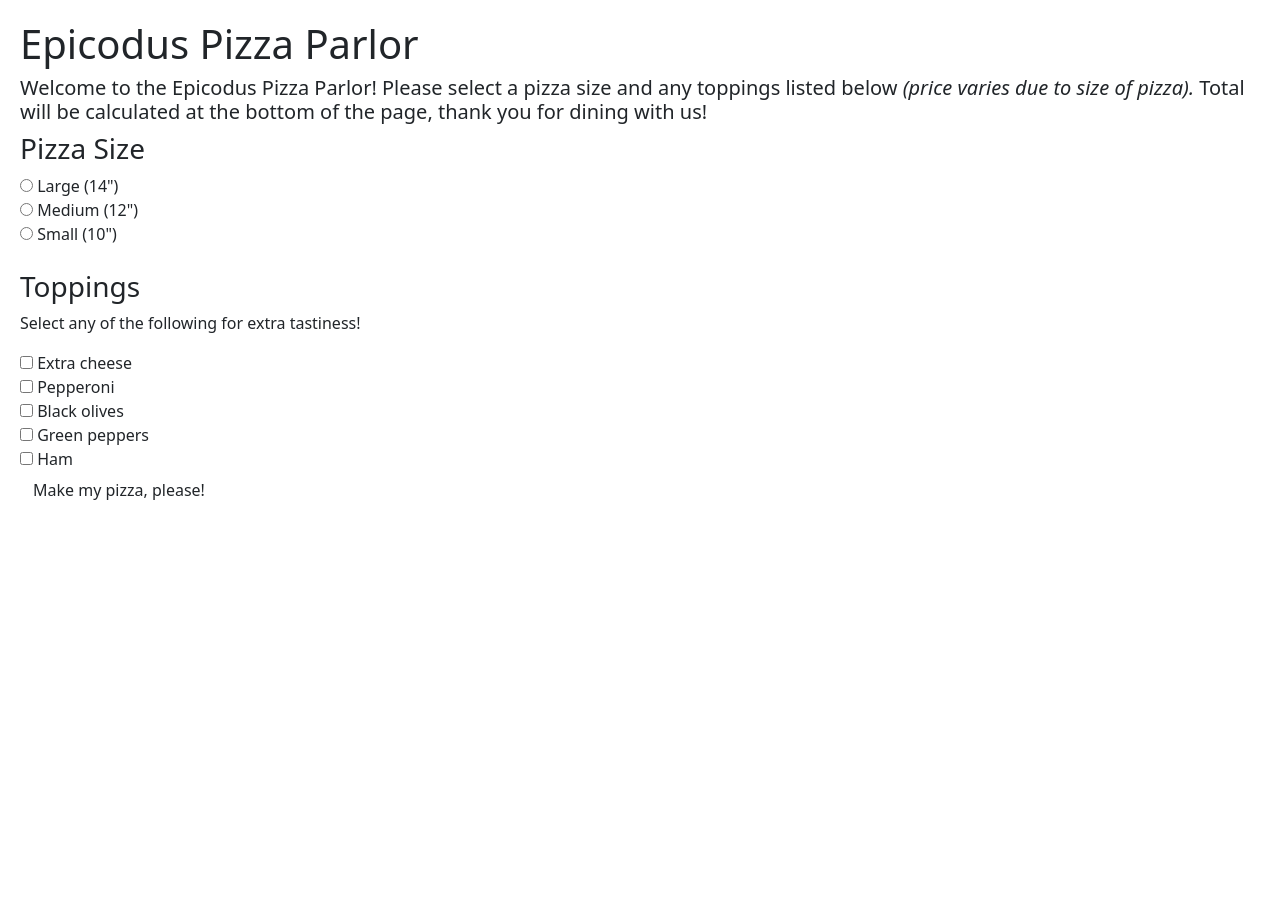
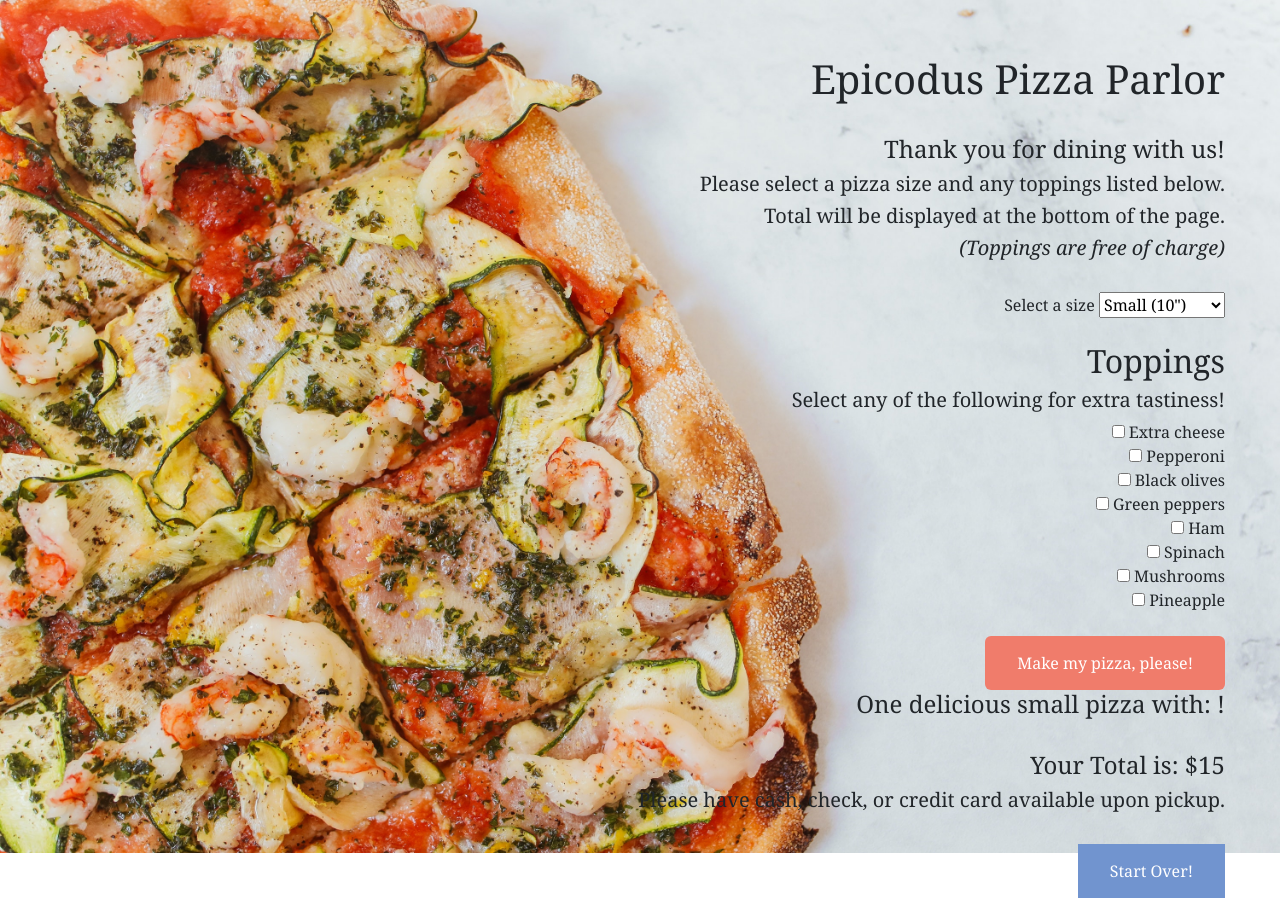
Before and after one commit to lauramhope/pizza-parlor, a plain HTML site: page index.html in a window 1280 px wide. Both pictures are taken after a click on the button "Make my pizza, please!". Before the commit the page ends 800 px from the top, so only its background shows below. Drawn offline with nearby package versions, Linux system fonts and the light colour scheme.

Commit message:
Add bootstrap styling with custom CSS styling for background-image and font, remove radio buttons and replace with drop down box, remove handleRadio function.

```diff
--- a/css/styles.css
+++ b/css/styles.css
@@ -1,13 +1,37 @@
-/* .hidden-toppings {
-  display: none;
-} */
-
-
 .hidden {
   display: none;
 }
 
 body {
-  padding-left: 20px;
-  padding-top: 20px;
+  padding-right: 55px;
+  padding-top: 55px;
+  text-align: right;
+  background-image: url("pizza.jpg");
+  background-position: auto;
+  background-repeat: no-repeat;
+  background-size: cover;
+  background-attachment: fixed;
+  font-family: Georgia;
 }
+
+#pizza-submit {
+  background-color: #f07c6b;
+  border: none;
+  color: white;
+  padding: 15px 32px;
+  text-align: center;
+  text-decoration: none;
+  display: inline-block;
+  font-size: 16px;
+}
+
+#pizza-refresh {
+  background-color: #7194cf;
+  border: none;
+  color: white;
+  padding: 15px 32px;
+  text-align: center;
+  text-decoration: none;
+  display: inline-block;
+  font-size: 16px;
+}
--- a/index.html
+++ b/index.html
@@ -14,29 +14,26 @@
 
   <div id="intro">
     <h1>Epicodus Pizza Parlor</h1>
-    <h5>Welcome to the Epicodus Pizza Parlor! Please select a pizza size and any toppings listed below <em>(price varies due to size of pizza).</em> Total will be calculated at the bottom of the page, thank you for dining with us!</h5>
+    <br>
+    <h4>Thank you for dining with us!</h4>
+    <h5>Please select a pizza size and any toppings listed below.</h5>
+    <h5>Total will be displayed at the bottom of the page.</h5>
+    <h5><em>(Toppings are free of charge)</em></h5>
   </div>
-
-  <h3>Pizza Size</h3>
+  <br>
   <form id="pizza-size">
-    <label>
-      <input type="radio" name="size" value="large">
-      Large (14")
-    </label><br>
-    <label>
-      <input type="radio" name="size" value="medium">
-      Medium (12")
-    </label><br>
-    <label>
-      <input type="radio" name="size" value="small">
-      Small (10")
-    </label><br>
+    <label>Select a size</label>
+    <select id="select-size">
+      <option value="small">Small (10")</option>
+      <option value="medium">Medium (12")</option>
+      <option value="large">Large (14")</option>
+    </select>
   </form>
   <br>
   <div id="toppings">
-    <h3>Toppings</h3>
+    <h2>Toppings</h2>
     <form id="pizza-toppings">
-      <p>Select any of the following for extra tastiness!</p>
+      <h5>Select any of the following for extra tastiness!</h5>
       <label>
         <input type="checkbox" name="topping-option" value="extra-cheese" id="Extra cheese">
         Extra cheese
@@ -57,6 +54,19 @@
         <input type="checkbox" name="topping-option" value="ham" id="Ham">
         Ham
       </label><br />
+      <label>
+        <input type="checkbox" name="topping-option" value="spinach" id="Spinach">
+        Spinach
+      </label><br />
+      <label>
+        <input type="checkbox" name="topping-option" value="mushrooms" id="Mushrooms">
+        Mushrooms
+      </label><br />
+      <label>
+        <input type="checkbox" name="topping-option" value="pineapple" id="Pineapple">
+        Pineapple
+      </label><br />
+      <br>
       <button type="submit" class="btn" id="pizza-submit">Make my pizza, please!</button>
   </div>
 
@@ -66,6 +76,9 @@
       <h4>Your Total is: $<span id="total"></span></h4>
       <h5>Please have cash, check, or credit card available upon pickup.</h5>
   </div>
-
+  <br>
+  <form>
+    <button class="restart-btn" id="pizza-refresh">Start Over!</button>
+  </form>
 </body>
 </html>
--- a/js/scripts.js
+++ b/js/scripts.js
@@ -17,31 +17,17 @@ Pizza.prototype.sizeCostCalculate = function(sizeCost) {
 }
 // User Interface Logic
 
-let newPizza = new Pizza();
-
-function handleRadio() {
-  const radioSize = document.querySelector("input[name='size']:checked").value;
-  if (radioSize === "large") {
-    newPizza.size = "large";
-  } else if (radioSize === "medium") {
-    newPizza.size = "medium";
-  } else if (radioSize === "small") {
-    newPizza.size = "small";
-  };
-  return newPizza.size;
-}
-
 function handleFormSubmission(event) {
   event.preventDefault();
-  handleRadio();
   let inputToppingsArray = []
+  const sizeSelect = document.querySelector("select#select-size").value;
   const inputToppings = document.querySelectorAll("input[name='topping-option']:checked");
   for (let i = 0; i < inputToppings.length; i++) {
     if (inputToppings[i].checked) {
       inputToppingsArray.push(inputToppings[i].id)
     }
   };
-
+  let newPizza = new Pizza(sizeSelect, inputToppingsArray);
   let pizzaTotal = newPizza.sizeCostCalculate();
   let displayTotalDiv = document.querySelector("#hidden-total");
   let displaySize = document.querySelector("span#size-display");
@@ -49,8 +35,7 @@ function handleFormSubmission(event) {
   let displayPrice = document.querySelector("span#total");
   displayTotalDiv.removeAttribute("class","hidden");
   displaySize.innerText = newPizza.size;
-  displayToppings.innerText = newPizza.toppings;
-  console.log(inputToppingsArray);
+  displayToppings.innerText = newPizza.toppings.toString();
   displayPrice.innerText = pizzaTotal;
 }
 
```
Also changed, not shown: css/pizza.jpg (added).
